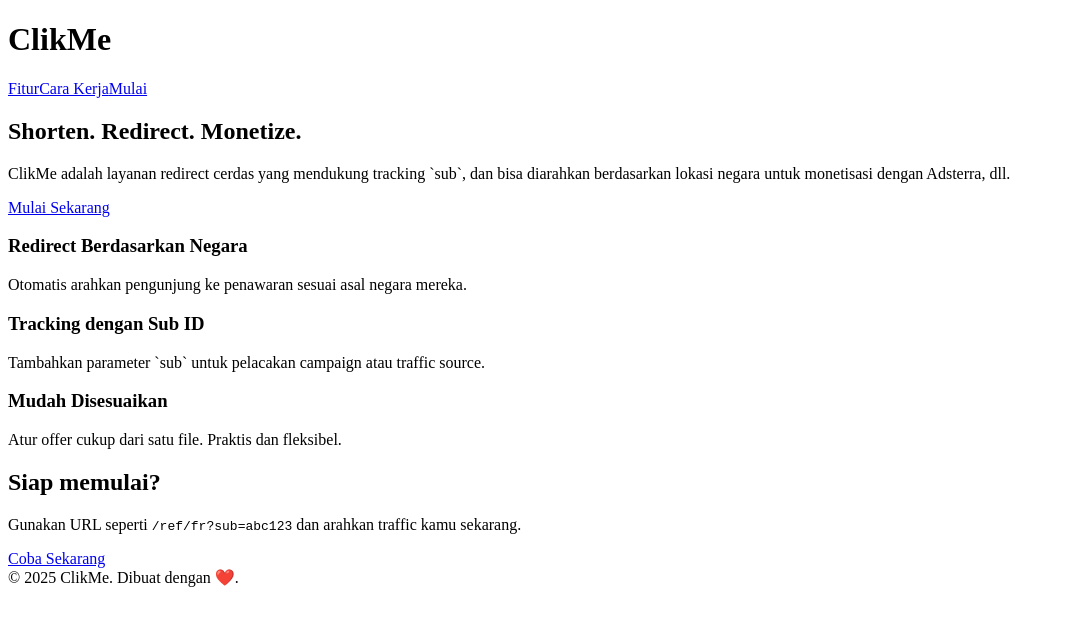
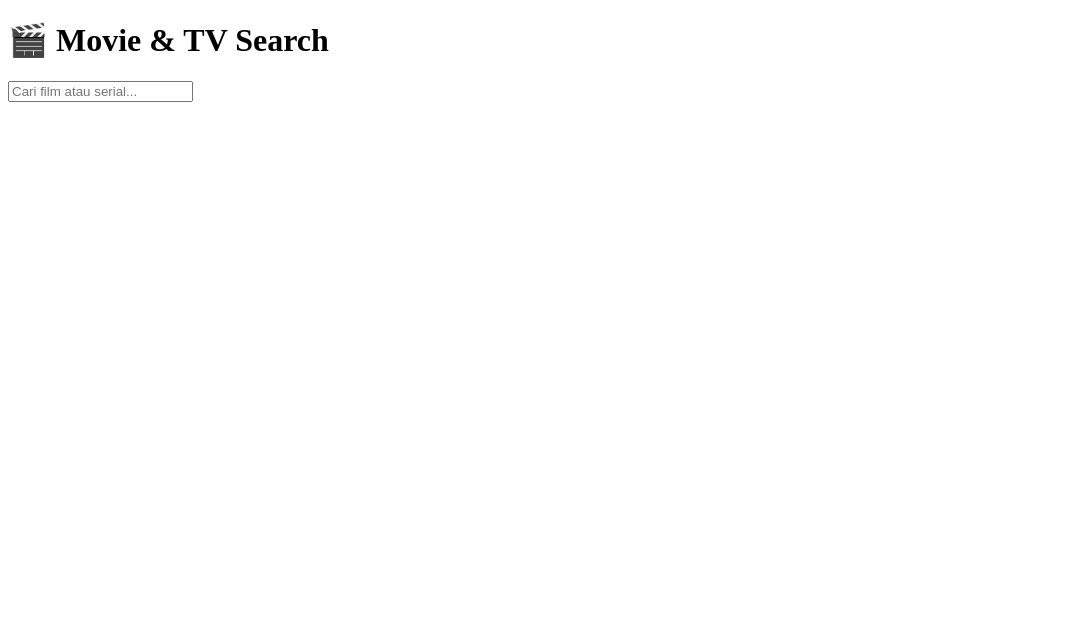
Before and after one commit to hyein89/clikme, a Next.js app: page / in a window 1280 px wide. Shown: the top 626 px of the page, without its empty margins (0-1065 px from the left). Built offline with nearby package versions, Linux system fonts and the light colour scheme.

Commit message:
Update index.tsx

```diff
--- a/pages/index.tsx
+++ b/pages/index.tsx
@@ -1,87 +1,64 @@
-// pages/index.tsx
 "use client";
-import React from "react";
+import React, { useState } from "react";
+
+const API_KEY = "8d6d91941230817f7807d643736e8a49"; // 🔁 Ganti dengan API Key milikmu
 
 export default function Home() {
+  const [query, setQuery] = useState("");
+  const [results, setResults] = useState([]);
+
+  const searchTMDB = async (e: React.FormEvent<HTMLFormElement>) => {
+    e.preventDefault();
+    if (!query) return;
+
+    const res = await fetch(
+      `https://api.themoviedb.org/3/search/multi?api_key=${API_KEY}&query=${encodeURIComponent(
+        query
+      )}`
+    );
+    const data = await res.json();
+    setResults(data.results || []);
+  };
+
   return (
-    <main className="min-h-screen bg-gray-50 dark:bg-gray-900 text-gray-800 dark:text-gray-100 transition-colors">
-      {/* Header */}
-      <header className="p-4 bg-white dark:bg-gray-800 border-b dark:border-gray-700 shadow-sm sticky top-0 z-50">
-        <div className="max-w-6xl mx-auto flex justify-between items-center">
-          <h1 className="text-2xl font-bold text-indigo-600">ClikMe</h1>
-          <nav className="space-x-4 text-sm">
-            <a href="#features" className="hover:underline">
-              Fitur
-            </a>
-            <a href="#cara" className="hover:underline">
-              Cara Kerja
-            </a>
-            <a href="#mulai" className="hover:underline">
-              Mulai
-            </a>
-          </nav>
-        </div>
-      </header>
+    <main className="min-h-screen bg-gray-100 text-gray-800 p-4">
+      <h1 className="text-2xl font-bold mb-4 text-center">🎬 Movie & TV Search</h1>
 
-      {/* Hero */}
-      <section className="py-16 px-6 text-center">
-        <h2 className="text-4xl font-bold mb-4">
-          Shorten. Redirect. Monetize.
-        </h2>
-        <p className="max-w-xl mx-auto text-lg text-gray-600 dark:text-gray-300 mb-6">
-          ClikMe adalah layanan redirect cerdas yang mendukung tracking `sub`,
-          dan bisa diarahkan berdasarkan lokasi negara untuk monetisasi dengan Adsterra, dll.
-        </p>
-        <a
-          href="#mulai"
-          className="inline-block bg-indigo-600 text-white px-6 py-3 rounded hover:bg-indigo-700 transition"
-        >
-          Mulai Sekarang
-        </a>
-      </section>
+      <form onSubmit={searchTMDB} className="max-w-md mx-auto mb-6">
+        <input
+          type="text"
+          placeholder="Cari film atau serial..."
+          value={query}
+          onChange={(e) => setQuery(e.target.value)}
+          className="w-full px-4 py-2 border rounded"
+        />
+      </form>
 
-      {/* Features */}
-      <section id="features" className="py-12 px-6 bg-white dark:bg-gray-800 border-t">
-        <div className="max-w-5xl mx-auto grid md:grid-cols-3 gap-8 text-center">
-          <div>
-            <h3 className="text-xl font-semibold">Redirect Berdasarkan Negara</h3>
-            <p className="text-gray-500 dark:text-gray-400">
-              Otomatis arahkan pengunjung ke penawaran sesuai asal negara mereka.
-            </p>
+      <div className="grid grid-cols-2 md:grid-cols-4 lg:grid-cols-5 gap-4">
+        {results.map((item: any) => (
+          <div key={item.id} className="bg-white shadow rounded overflow-hidden">
+            {item.poster_path ? (
+              <img
+                src={`https://image.tmdb.org/t/p/w500${item.poster_path}`}
+                alt={item.title || item.name}
+                className="w-full h-auto"
+              />
+            ) : (
+              <div className="w-full h-72 bg-gray-300 flex items-center justify-center text-gray-600">
+                No Image
+              </div>
+            )}
+            <div className="p-2">
+              <h2 className="text-sm font-semibold">
+                {item.title || item.name}
+              </h2>
+              <p className="text-xs text-gray-500">
+                {item.release_date || item.first_air_date || "Unknown"}
+              </p>
+            </div>
           </div>
-          <div>
-            <h3 className="text-xl font-semibold">Tracking dengan Sub ID</h3>
-            <p className="text-gray-500 dark:text-gray-400">
-              Tambahkan parameter `sub` untuk pelacakan campaign atau traffic source.
-            </p>
-          </div>
-          <div>
-            <h3 className="text-xl font-semibold">Mudah Disesuaikan</h3>
-            <p className="text-gray-500 dark:text-gray-400">
-              Atur offer cukup dari satu file. Praktis dan fleksibel.
-            </p>
-          </div>
-        </div>
-      </section>
-
-      {/* CTA */}
-      <section id="mulai" className="py-16 px-6 text-center bg-indigo-50 dark:bg-gray-800">
-        <h2 className="text-2xl font-bold mb-4">Siap memulai?</h2>
-        <p className="mb-6 text-gray-600 dark:text-gray-300">
-          Gunakan URL seperti <code>/ref/fr?sub=abc123</code> dan arahkan traffic kamu sekarang.
-        </p>
-        <a
-          href="/ref/fr?sub=demo"
-          className="inline-block bg-indigo-600 text-white px-6 py-3 rounded hover:bg-indigo-700 transition"
-        >
-          Coba Sekarang
-        </a>
-      </section>
-
-      {/* Footer */}
-      <footer className="text-center text-sm text-gray-500 dark:text-gray-400 py-6">
-        © {new Date().getFullYear()} ClikMe. Dibuat dengan ❤️.
-      </footer>
+        ))}
+      </div>
     </main>
   );
 }
```
